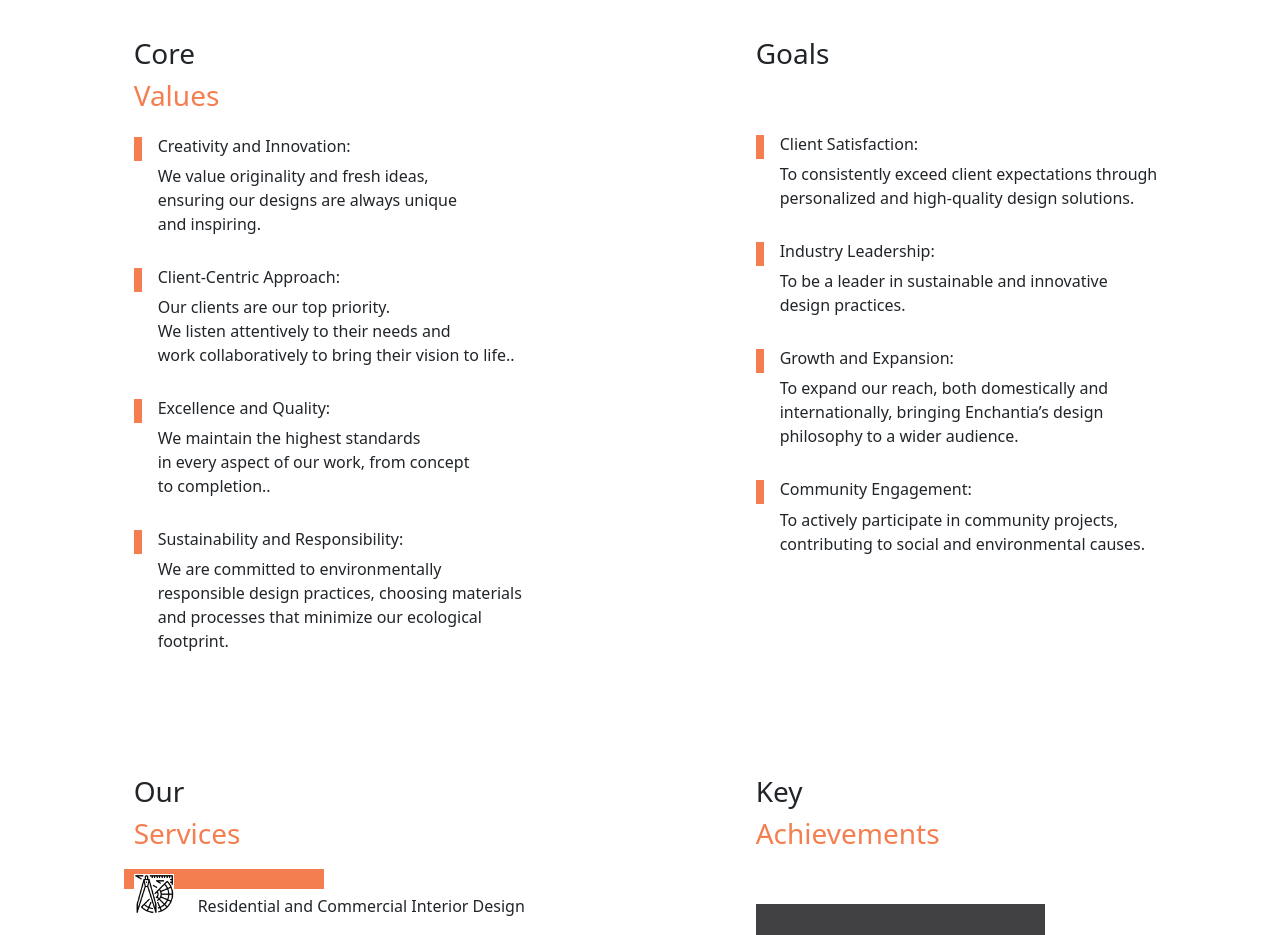
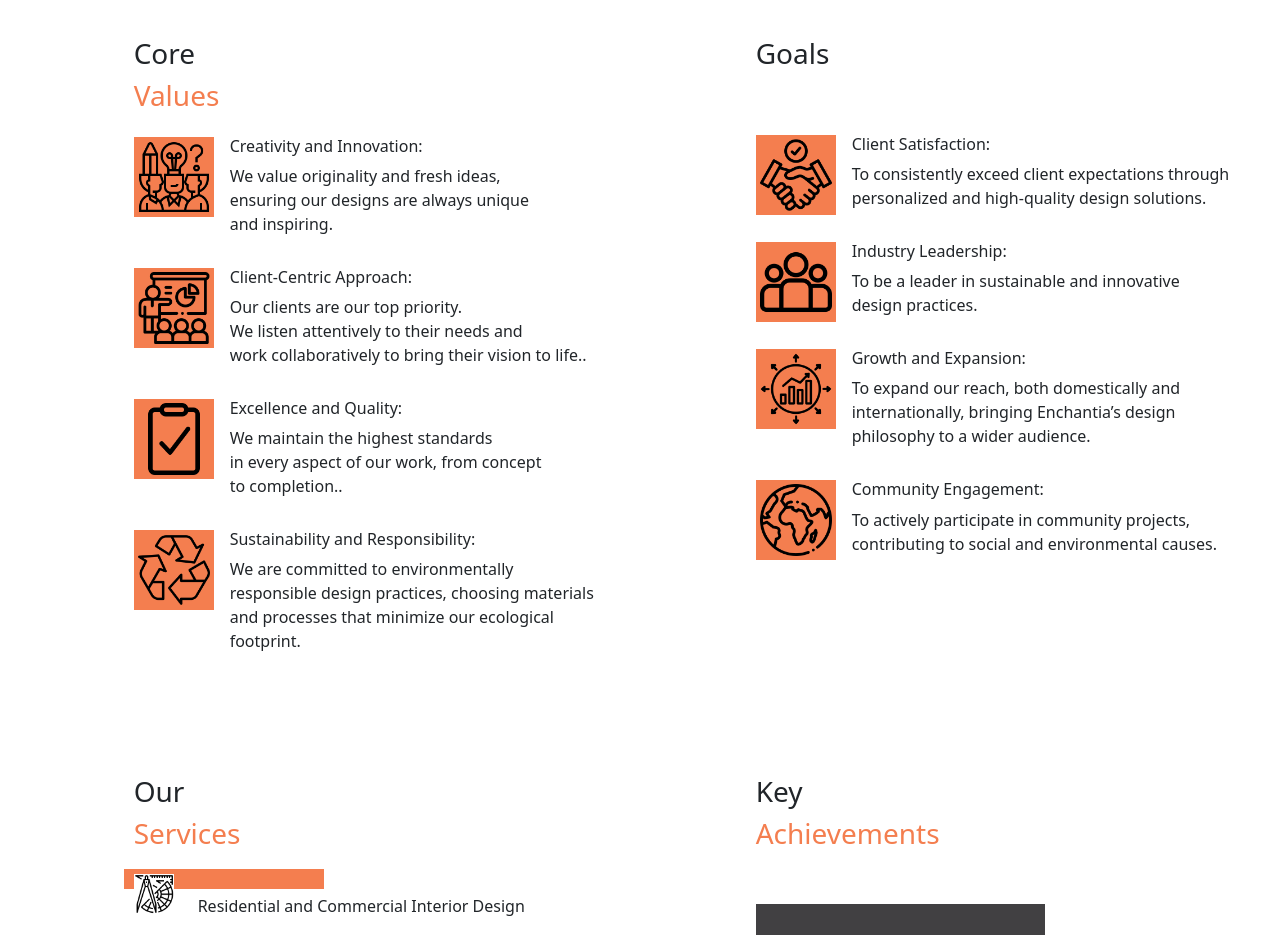
Before and after one commit to zeyad262/enshaat, a plain HTML site: page index.html in a window 1280 px wide. Shown: the part 1620-2555 px from the top of the page. Drawn offline with nearby package versions, Linux system fonts and the light colour scheme; the site is published under a folder, as on GitHub Pages, so addresses that start at the root find nothing.

Commit message:
Update index.html

```diff
--- a/index.html
+++ b/index.html
@@ -100,7 +100,7 @@ personalized environments.
             <div class="box d-flex mb-3">
 
                 <div class="image me-3">
-                    <img class="img-fluid p-1" src="/images/brainstorm.png" width="80"  alt="">
+                    <img class="img-fluid p-1" src="images/brainstorm.png" width="80"  alt="">
                 </div>
                 <div class="text">
                     <h6>Creativity and Innovation:</h6>
@@ -111,7 +111,7 @@ personalized environments.
             </div>
             <div class="box d-flex mb-3">
                 <div class="image me-3">
-                    <img class="img-fluid p-1" src="/images/presentation.png" width="80"  alt="">
+                    <img class="img-fluid p-1" src="images/presentation.png" width="80"  alt="">
                 </div>
                 <div class="text">
                     <h6>Client-Centric Approach:</h6>
@@ -122,7 +122,7 @@ personalized environments.
             </div>
             <div class="box d-flex mb-3">
                 <div class="image me-3">
-                    <img class="img-fluid p-1" src="/images/checkmark.png" width="80"  alt="">
+                    <img class="img-fluid p-1" src="images/checkmark.png" width="80"  alt="">
                 </div>
                 <div class="text">
                     <h6>Excellence and Quality:</h6>
@@ -133,7 +133,7 @@ personalized environments.
             </div>
             <div class="box d-flex mb-3">
                 <div class="image me-3">
-                    <img class="img-fluid p-1" src="/images/recycle-sign.png" width="80"  alt="">
+                    <img class="img-fluid p-1" src="images/recycle-sign.png" width="80"  alt="">
                 </div>
                 <div class="text">
                     <h6>Sustainability and Responsibility:</h6>
@@ -153,7 +153,7 @@ personalized environments.
             </div>
             <div class="box d-flex mb-3">
                 <div class="image me-3">
-                    <img class="img-fluid p-1" src="/images/cooperation.png" width="80"  alt="">
+                    <img class="img-fluid p-1" src="images/cooperation.png" width="80"  alt="">
                 </div>
                 <div class="text">
                     <h6>Client Satisfaction:</h6>
@@ -163,7 +163,7 @@ personalized environments.
             </div>
             <div class="box d-flex mb-3">
                 <div class="image me-3">
-                    <img class="img-fluid p-1" src="/images/group.png" width="80"  alt="">
+                    <img class="img-fluid p-1" src="images/group.png" width="80"  alt="">
                 </div>
                 <div class="text">
                     <h6>Industry Leadership:</h6>
@@ -173,7 +173,7 @@ personalized environments.
             </div>
             <div class="box d-flex mb-3">
                 <div class="image me-3">
-                    <img class="img-fluid p-1" src="/images/expansion.png" width="80"  alt="">
+                    <img class="img-fluid p-1" src="images/expansion.png" width="80"  alt="">
                 </div>
                 <div class="text">
                     <h6>Growth and Expansion:</h6>
@@ -184,7 +184,7 @@ personalized environments.
             </div>
             <div class="box d-flex mb-3">
                 <div class="image me-3">
-                    <img class="img-fluid p-1" src="/images/planet-earth.png" width="80"  alt="">
+                    <img class="img-fluid p-1" src="images/planet-earth.png" width="80"  alt="">
                 </div>
                 <div class="text">
                     <h6>Community Engagement:</h6>
```
